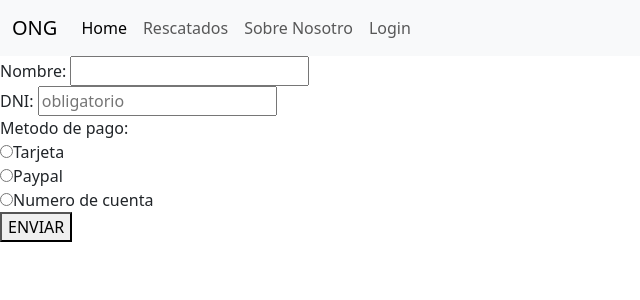
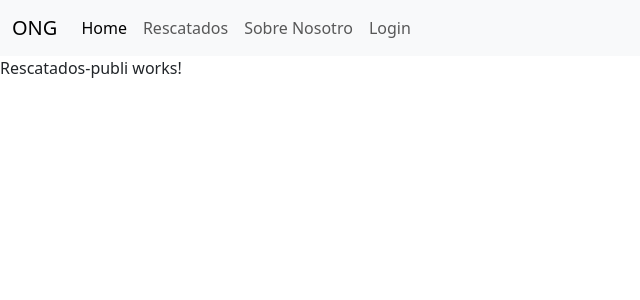
Before and after one commit to Abengoetxea24/Angular, an Angular app: page /Rescatados in a window 1280 px wide. Shown: the top 300 px of the page, without its empty margins (0-640 px from the left). Built offline with nearby package versions, Linux system fonts and the light colour scheme.

Commit message:
form borrado

```diff
--- a/src/app/Components/rescatados-publi/rescatados-publi.component.html
+++ b/src/app/Components/rescatados-publi/rescatados-publi.component.html
@@ -1,29 +1 @@
-<form #form="ngForm" (ngSubmit)="onSubmit(form)">
-
-  Nombre: <input type="text" name="nombre" [(ngModel)]="nombre" /><br>
-
-  DNI: <input type="text" name="dni" [(ngModel)]="dni" placeholder="obligatorio" required [pattern]="patternDni" /><br>
-
-  <div *ngIf="form.submitted || form.controls['dni']?.touched">
-    <div *ngIf="form.controls['dni']?.hasError('required')">
-      <p style="color: red">El DNI es obligatorio.</p>
-    </div>
-    <div *ngIf="form.controls['dni']?.hasError('pattern')">
-      <p style="color: red">El DNI debe tener al menos 8 números y 1 letra al final.</p>
-    </div>
-  </div>
-
-  Metodo de pago:<br>
-  <input type="radio" [(ngModel)]="pago" name="medotoPago" value="tarjeta" required />Tarjeta<br>
-  <input type="radio" [(ngModel)]="pago" name="medotoPago" value="paypal" />Paypal<br>
-  <input type="radio" [(ngModel)]="pago" name="medotoPago" value="numero-cuenta" />Numero de cuenta<br>
-
-  <div *ngIf="form.submitted && !form.controls['metodoPago']?.valid">
-    <p style="color: red;">Por favor, seleccione un método de pago.</p>
-  </div>
-
-  <button type="submit">ENVIAR</button>
-
-</form>
-
-<!-- este formulario es para probarlo, es un duplicado del de el componente formulario -->
+<p>Rescatados-publi works!</p>
--- a/src/app/Components/rescatados-publi/rescatados-publi.component.ts
+++ b/src/app/Components/rescatados-publi/rescatados-publi.component.ts
@@ -4,16 +4,6 @@ import { FormsModule } from '@angular/forms';
 @Component({
   selector: 'app-rescatados-publi',
   templateUrl: './rescatados-publi.component.html',
-  styleUrls: ['./rescatados-publi.component.scss']
-
+  styleUrls: ['./rescatados-publi.component.scss'],
 })
-export class RescatadosPubliComponent {
-  patternDni = '^[0-9]{8}[A-Z]$';
-  dni: string = "";
-  nombre: string = "";
-  pago: string = "";
-
-  onSubmit(form: any) {
-    console.log(form.value);
-  }
-}
+export class RescatadosPubliComponent {}
```
